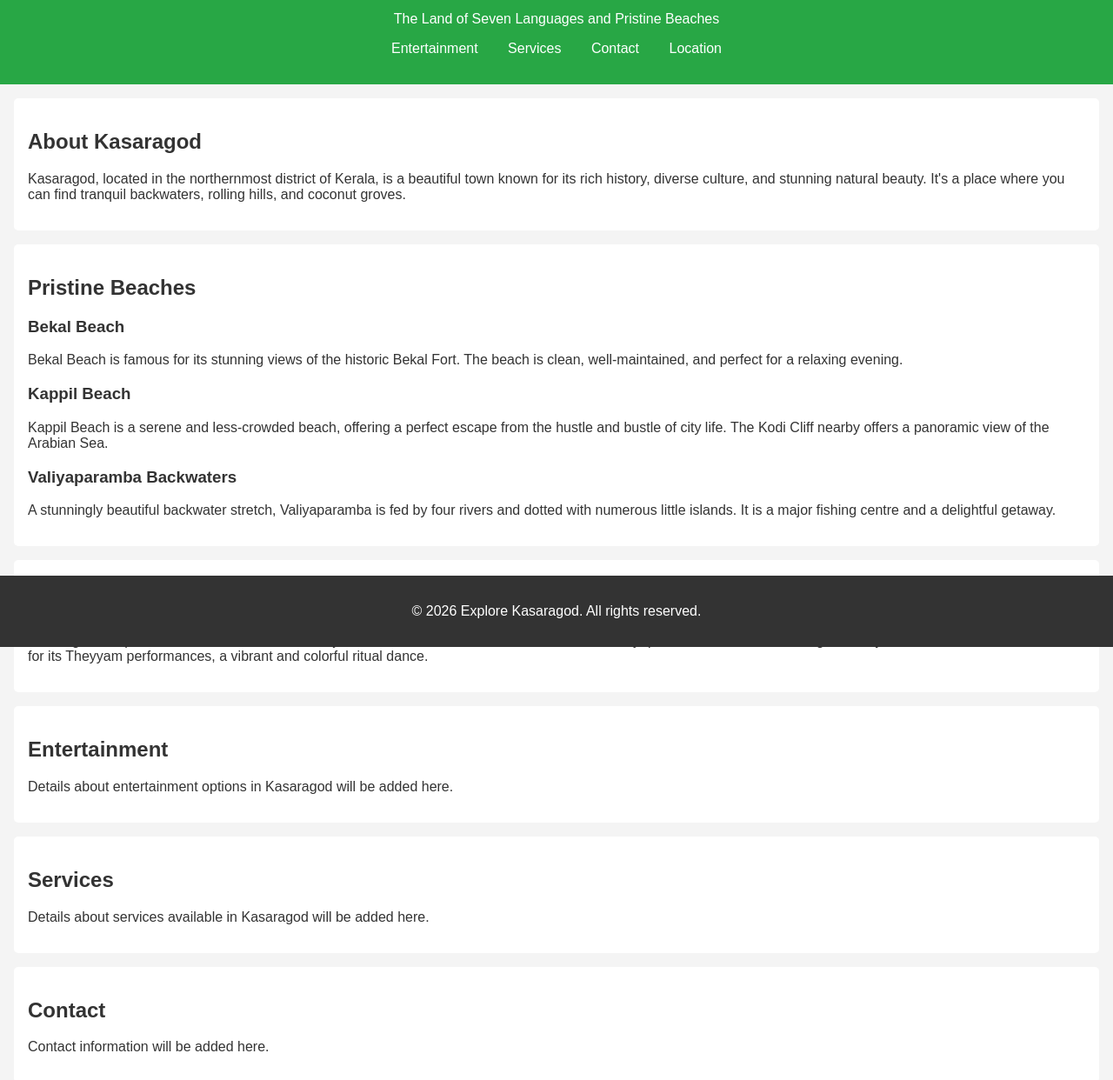
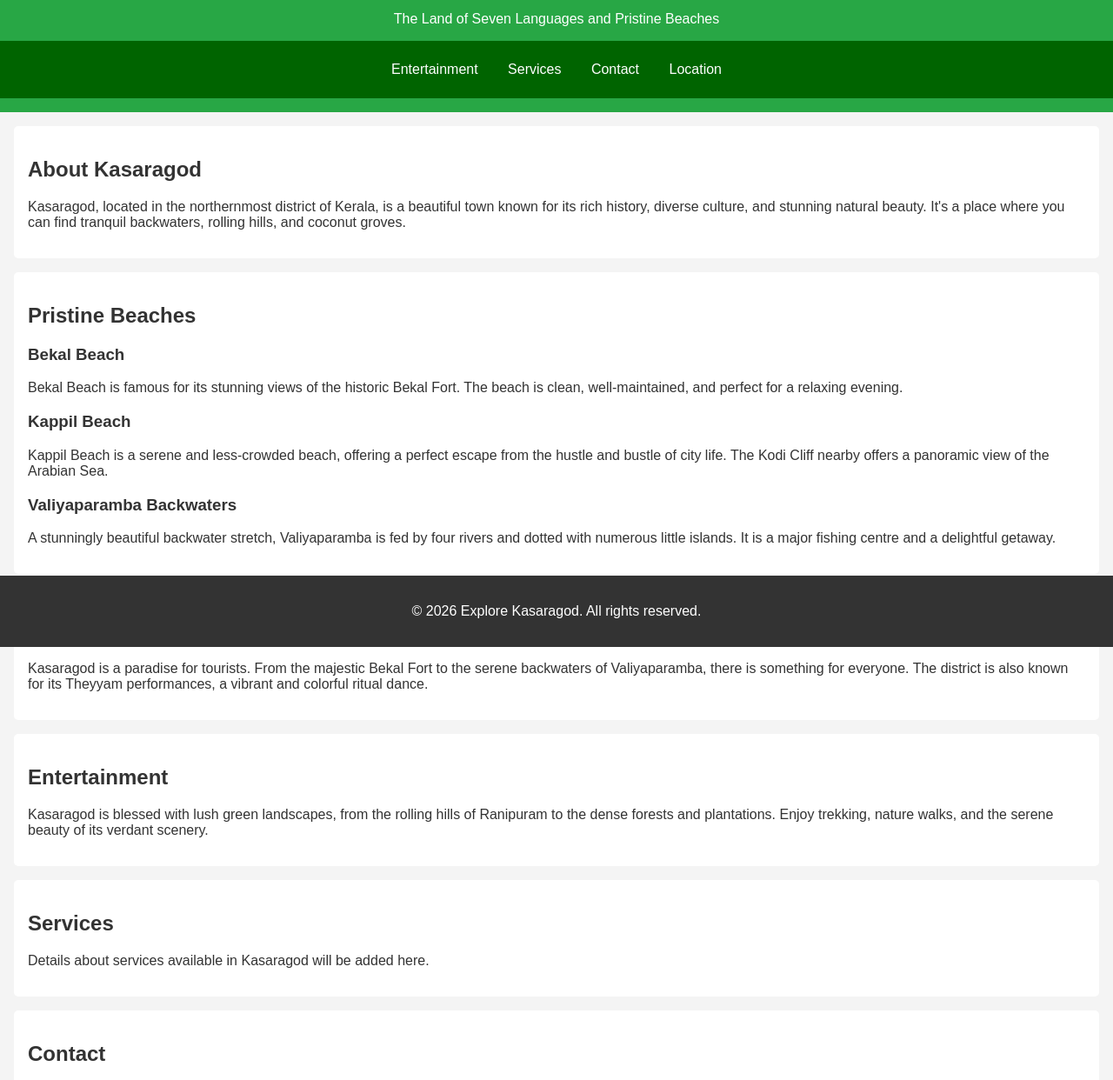
Before and after one commit to fairupm/winsurfproject, a plain HTML site: page kasaragod-tourism/index.html in a window 1280 px wide. Shown: the part 56-1298 px from the top of the page at 87% size. Drawn offline with Linux system fonts and the light colour scheme.

Commit message:
theme color

```diff
--- a/kasaragod-tourism/index.html
+++ b/kasaragod-tourism/index.html
@@ -49,7 +49,7 @@
 
         <section id="entertainment">
             <h2>Entertainment</h2>
-            <p>Details about entertainment options in Kasaragod will be added here.</p>
+            <p>Kasaragod is blessed with lush green landscapes, from the rolling hills of Ranipuram to the dense forests and plantations. Enjoy trekking, nature walks, and the serene beauty of its verdant scenery.</p>
         </section>
 
         <section id="services">
--- a/kasaragod-tourism/styles.css
+++ b/kasaragod-tourism/styles.css
@@ -15,6 +15,11 @@ header {
 
 header h1 {
     margin: 0;
+}
+
+nav {
+    background-color: #006400; /* Dark Green */
+    padding: 0.5rem 0;
 }
 
 nav ul {
```
